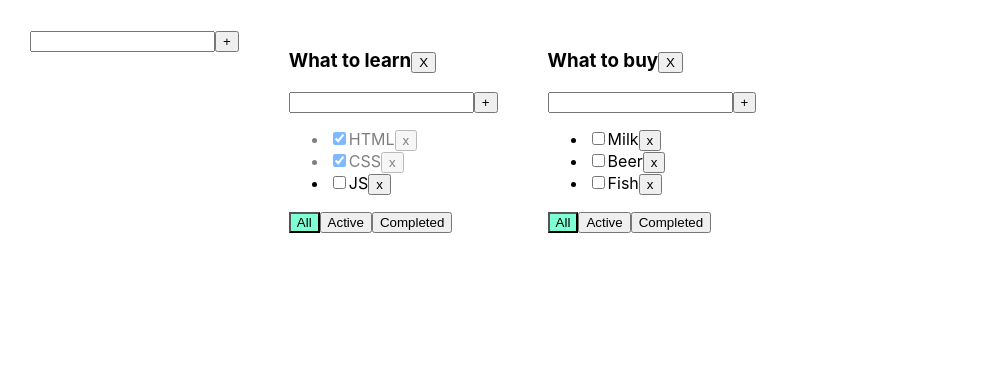
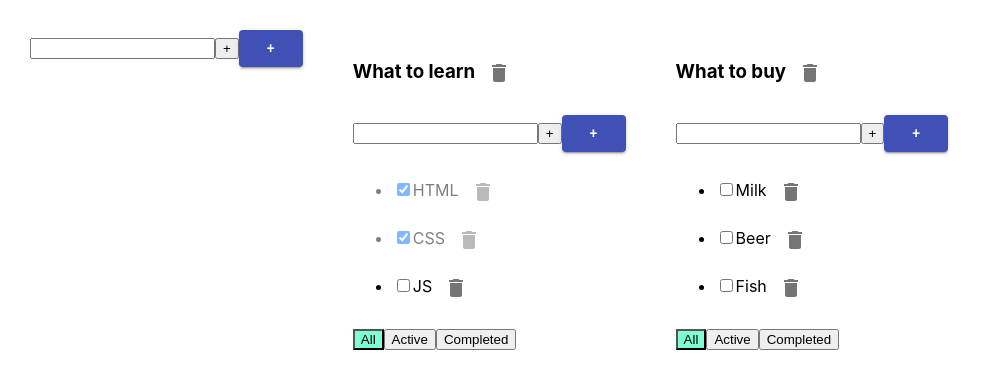
Before and after one commit to AlexBogd1/todoList, a React (Create React App) app: page / in a window 1280 px wide. Shown: the top 388 px of the page, without its empty margins (0-982 px from the left). Built offline with nearby package versions, Linux system fonts and the light colour scheme.

Commit message:
instalation of material ui

```diff
--- a/package.json
+++ b/package.json
@@ -3,6 +3,8 @@
   "version": "0.1.0",
   "private": true,
   "dependencies": {
+    "@material-ui/core": "^4.11.0",
+    "@material-ui/icons": "^4.9.1",
     "@testing-library/jest-dom": "^4.2.4",
     "@testing-library/react": "^9.3.2",
     "@testing-library/user-event": "^7.1.2",
--- a/src/AddItemForm.tsx
+++ b/src/AddItemForm.tsx
@@ -1,4 +1,5 @@
 import React, {ChangeEvent, KeyboardEvent, useState} from 'react';
+import {Button} from "@material-ui/core";
 
 
 type AddItemFormPropsType = {
@@ -35,7 +36,8 @@ function AddItemForm(props: AddItemFormPropsType) {
                 onKeyPress={onAddItemKeyPress}
                 className={error ? 'error' : ''}
             />
-            <button onClick={onAddItemClick}>+</button>
+            <button >+</button>
+            <Button onClick={onAddItemClick} variant='contained' color='primary'>+</Button>
             {error && <div className={'error-message'}>{error}</div>}
         </div>
     );
--- a/src/App.tsx
+++ b/src/App.tsx
@@ -123,6 +123,14 @@ function App() {
         setTasks({...tasks,[newTodoListId]: []});
     }
 
+    function changeTodoListTitle (todolistId: string, title: string) {
+        const todoList = todoLists.find(tl => tl.id === todolistId);
+        if(todoList) {
+            todoList.title = title;
+            setTodoLists([...todoLists]);
+        }
+    }
+
     return (
         <div className="App">
             <AddItemForm addItem={addTodoList} />
@@ -151,6 +159,7 @@ function App() {
                             removeTodolist={removeTodolist}
                             changeTaskStatus={changeTaskStatus}
                             changeTaskTitle = {changeTaskTitle}
+                            changeTodoListTitle = {changeTodoListTitle}
 
                         />
                     )
--- a/src/EditableSpan.tsx
+++ b/src/EditableSpan.tsx
@@ -2,7 +2,7 @@ import React, {ChangeEvent, useState} from 'react';
 
 type EditableSpanPropsType = {
     title: string
-    changeTitle: (title: string) =>void
+    changeTitle: (title: string) => void
 }
 
 function EditableSpan(props: EditableSpanPropsType) {
--- a/src/TodoList.tsx
+++ b/src/TodoList.tsx
@@ -2,6 +2,8 @@ import React, {ChangeEvent, KeyboardEvent, useState} from 'react';
 import {FilterValuesType, TaskType} from "./App";
 import AddItemForm from "./AddItemForm";
 import EditableSpan from "./EditableSpan";
+import {IconButton} from "@material-ui/core";
+import {Delete} from "@material-ui/icons";
 
 type PropsType = {
     id: string
@@ -14,6 +16,7 @@ type PropsType = {
     removeTodolist: (todoListId: string) => void
     changeTaskStatus: (taskId: string, isDone: boolean, todoListId: string) => void
     changeTaskTitle: (taskId: string, todoListId: string, title: string) => void
+    changeTodoListTitle: (todolistId: string, title: string) => void
 }
 
 export function TodoList(props: PropsType) {
@@ -41,9 +44,11 @@ export function TodoList(props: PropsType) {
                     type="checkbox"
                     onChange={changeStatus}
                     checked={t.isDone}/>
-                    <EditableSpan title={t.title} changeTitle={changeTaskTitle}/>
-                {/*<span>{t.title}</span>*/}
-                <button onClick={removeTask}>x</button>
+                <EditableSpan title={t.title} changeTitle={changeTaskTitle}/>
+                <IconButton onClick={removeTask}>
+                    <Delete/>
+                </IconButton>
+
             </li>
         )
     })
@@ -60,24 +65,22 @@ export function TodoList(props: PropsType) {
     const onAllClickHandler = () => props.changeFilter('all', props.id);
     const onActiveClickHandler = () => props.changeFilter('active', props.id);
     const onCompletedClickHandler = () => props.changeFilter('completed', props.id);
-    const addTask = (title: string) => { props.addTask(title, props.id); }
-
+    const addTask = (title: string) => {
+        props.addTask(title, props.id);
+    }
+    const changeTodoListTitle = (title: string) => {
+        props.changeTodoListTitle(props.id, title);
+    }
     return (
         <div>
-            <h3>{props.title}
-                <button onClick={removeTodoList}>X</button>
+            <h3>
+                <EditableSpan title={props.title} changeTitle={changeTodoListTitle}/>
+                <IconButton onClick={removeTodoList}>
+                    <Delete/>
+                </IconButton>
             </h3>
-            <AddItemForm addItem={addTask} />
-            {/*<div>*/}
-            {/*    <input*/}
-            {/*        value={title}*/}
-            {/*        onChange={onChangeHandler}*/}
-            {/*        onKeyPress={onKeyPressHandler}*/}
-            {/*        className={error ? 'error' : ''}*/}
-            {/*    />*/}
-            {/*    <button onClick={onAddTaskClick}>+</button>*/}
-            {/*    {error && <div className={'error-message'}>{error}</div>}*/}
-            {/*</div>*/}
+            <AddItemForm addItem={addTask}/>
+
             <ul>
                 {tasks}
             </ul>
```
Also changed, not shown: 1 other file (tests, documents, lock files or other folders).
